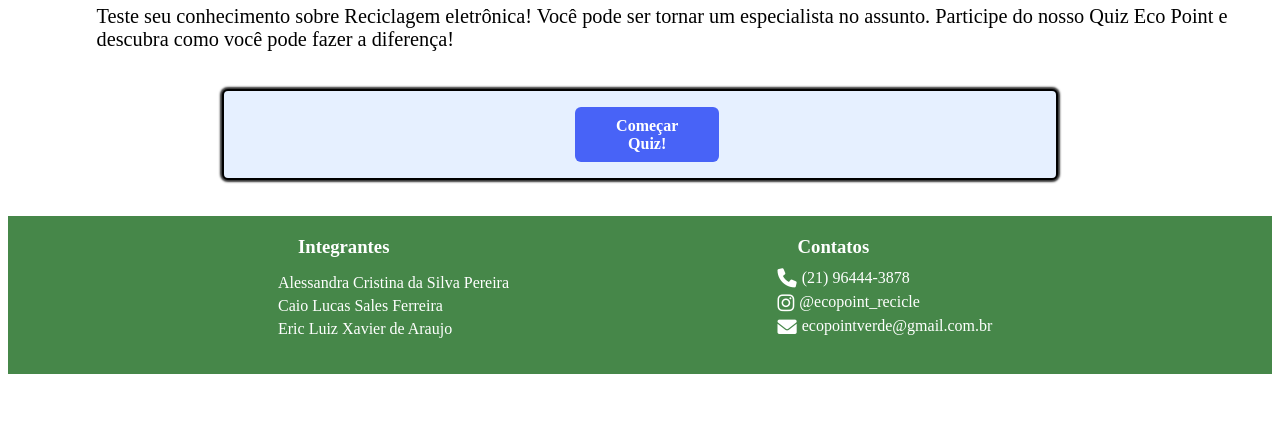
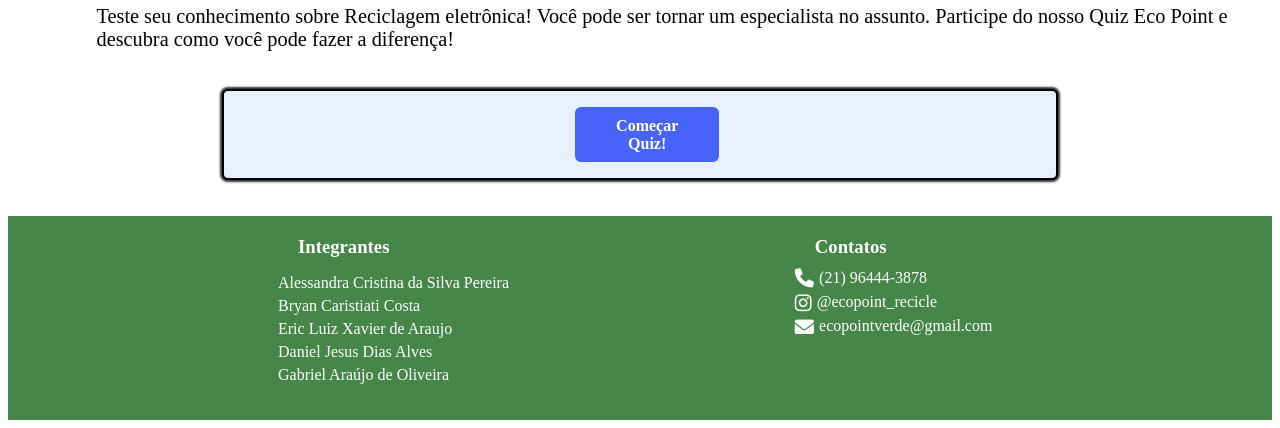
Before and after one commit to alessandrasilvap/PjtEcoPoint2025, a PHP site: page /ecoPoint/ in a window 1280 px wide. Shown: the part 1813-2241 px from the top of the page. Before the commit the page ends 2187 px from the top, so only its background shows below. Run offline with PHP 8.4, Linux system fonts and the light colour scheme.

Commit message:
linkando as páginas

```diff
--- a/app/views/home/index.php
+++ b/app/views/home/index.php
@@ -1,25 +1,28 @@
+
 <!DOCTYPE html>
 <html lang="pt-br">
+
 <head>
     <meta charset="UTF-8">
     <meta name="viewport" content="width=device-width, initial-scale=1.0">
     <title>Eco Point</title>
-    <link rel="shortcut icon" href="/ecoPoint/public/imagens/icone.ico" type="image/x-icon"> <!--Ícones do site-->
-    <link rel="stylesheet" href="/ecoPoint/public/css/inicial.css"> <!--Código CSS do site todo-->
-    <link rel="stylesheet" href="/ecoPoint/public/css/quiz.css"><!--Código CSS do quiz dentro do site-->
-    <link rel="stylesheet" href="/ecoPoint/public/css/acesibfeedback.css"> <!--Código CSS do painel de acessibilidade e da caixa de feedback-->
+    <link rel="shortcut icon" href="./public/imagens/icone.ico" type="image/x-icon"> <!--Ícones do site-->
+    <link rel="stylesheet" href="./public/css/inicial.css"> <!--Código CSS do site todo-->
+    <link rel="stylesheet" href="./public/css/quiz.css"><!--Código CSS do quiz dentro do site-->
+    <link rel="stylesheet" href="./public/css/acesibfeedback.css"> <!--Código CSS do painel de acessibilidade e da caixa de feedback-->
     <link rel="stylesheet" href="https://cdnjs.cloudflare.com/ajax/libs/font-awesome/6.0.0-beta3/css/all.min.css"> <!--Link para utilização de ícones Font Awesome-->
-    <link rel="stylesheet" href="https://fonts.googleapis.com/css2?family=Material+Symbols+Outlined"/> <!--Google Material Symbols-->
-    <link rel="stylesheet" href="/ecoPoint/globalstyles.css">
+    <link rel="stylesheet" href="https://fonts.googleapis.com/css2?family=Material+Symbols+Outlined" /> <!--Google Material Symbols-->
+    <link rel="stylesheet" href="globalstyles.css">
 </head>
+
 <body>
     <header></header>
     <br>
     <div class="conteudo">
         <nav class="col-2 menu">
             <ul>
-                <a href="telacadastro.html"><li>CADASTRE-SE</li></a>
-                <a href="telalogin.html"><li>ENTRAR</li></a>
+                <li><a href="cadastro/index.php">CADASTRE-SE</a></li>
+                <li><a href="login/index.php">ENTRAR</a></li>
             </ul>
         </nav>
         <div class="col-3">
@@ -149,8 +160,10 @@
                     <h3 class="integrantes">Integrantes</h3>
                     <ul class="lista">
                         <li class="nome">Alessandra Cristina da Silva Pereira</li>
-                        <li class="nome">Caio Lucas Sales Ferreira</li>
+                        <li class="nome">Bryan Caristiati Costa</li>
                         <li class="nome">Eric Luiz Xavier de Araujo</li>
+                        <li class="nome">Daniel Jesus Dias Alves</li>
+                        <li class="nome">Gabriel Araújo de Oliveira</li>
                     </ul>
                 </div>
                 <div class="contatos">
@@ -166,7 +179,7 @@
                         </div>
                         <div class="contact-item">
                             <i class="fas fa-envelope"></i>
-                            <span>ecopointverde@gmail.com.br</span>
+                            <span>ecopointverde@gmail.com</span>
                         </div>
                     </div>
                 </div>
```
Also changed, not shown: other parts of app/views/home/index.php (+35 -24 lines).
